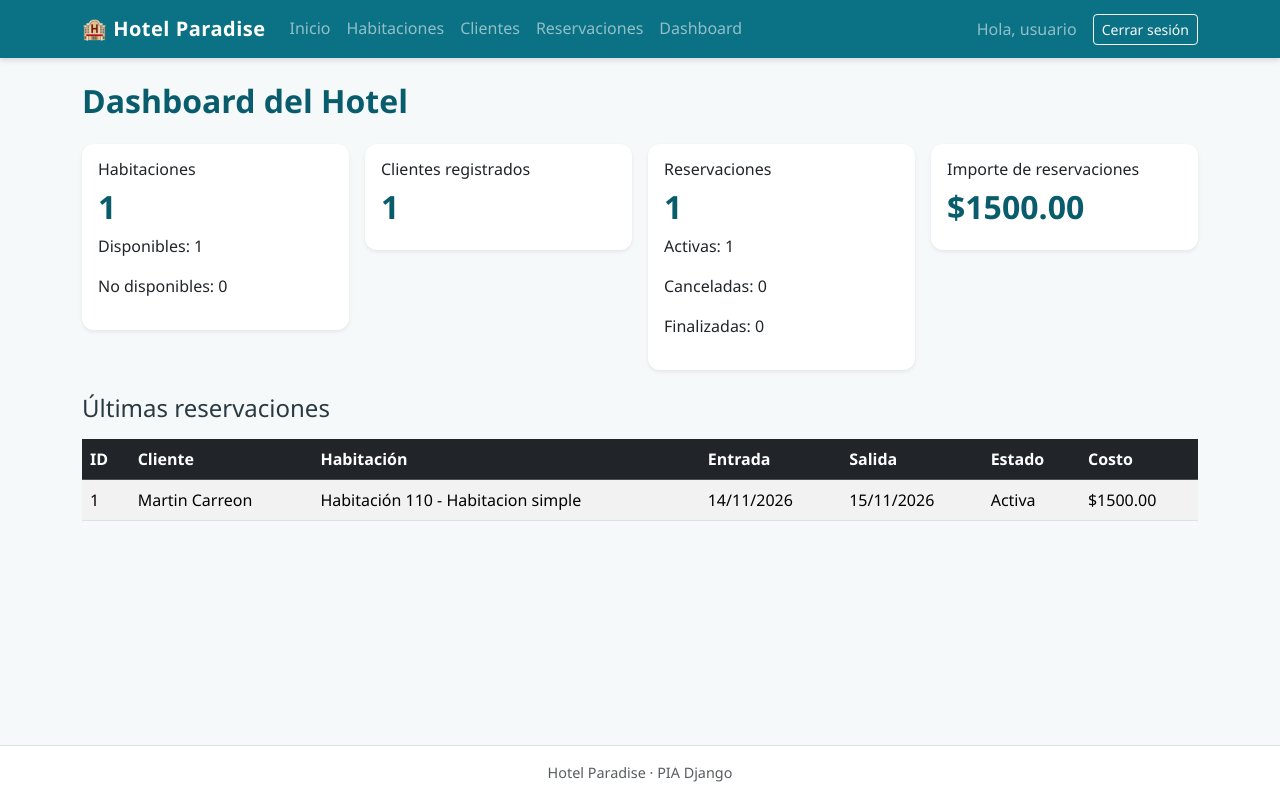
After one commit to varmenet/hotel-paradise-django, a Django app: page /dashboard/ in a window 1280 px wide. The commit adds this page. Run offline with Django 5.2, Linux system fonts and the light colour scheme; a user stored in the database is signed in; data comes from the database, SQL or seed files in the repository.

Commit message:
Implementar seguridad de usuarios y dashboard

```diff
--- a/config/settings.py
+++ b/config/settings.py
@@ -136,3 +136,8 @@ MEDIA_ROOT = BASE_DIR / 'media'
 
 from django.contrib.messages import constants as m
 MESSAGE_TAGS = {m.ERROR: "danger"}
+
+
+LOGIN_URL = 'login'
+LOGIN_REDIRECT_URL = 'inicio'
+LOGOUT_REDIRECT_URL = 'inicio'
--- a/config/urls.py
+++ b/config/urls.py
@@ -1,30 +1,37 @@
-"""
-URL configuration for config project.
 
-The `urlpatterns` list routes URLs to views. For more information please see:
-    https://docs.djangoproject.com/en/6.1/topics/http/urls/
-Examples:
-Function views
-    1. Add an import:  from my_app import views
-    2. Add a URL to urlpatterns:  path('', views.home, name='home')
-Class-based views
-    1. Add an import:  from other_app.views import Home
-    2. Add a URL to urlpatterns:  path('', Home.as_view(), name='home')
-Including another URLconf
-    1. Import the include() function: from django.urls import include, path
-    2. Add a URL to urlpatterns:  path('blog/', include('blog.urls'))
-"""
 from django.contrib import admin
 from django.urls import path, include
 from django.conf import settings
 from django.conf.urls.static import static
 from django.views.generic import TemplateView
+from django.contrib.auth import views as auth_views
 
 urlpatterns = [
     path('admin/', admin.site.urls),
+
     path('habitaciones/', include('habitaciones.urls')),
     path('clientes/', include('clientes.urls')),
     path('reservaciones/', include('reservaciones.urls')),
-    #path('dashboard/', include('dashboard.urls')),
-    path('', TemplateView.as_view(template_name='inicio.html'), name='inicio'),
+    path('dashboard/', include('dashboard.urls')),
+
+    path(
+        'login/',
+        auth_views.LoginView.as_view(
+            template_name='registration/login.html'
+        ),
+        name='login'
+    ),
+
+    path(
+        'logout/',
+        auth_views.LogoutView.as_view(),
+        name='logout'
+    ),
+
+    path(
+        '',
+        TemplateView.as_view(template_name='inicio.html'),
+        name='inicio'
+    ),
+
 ] + static(settings.MEDIA_URL, document_root=settings.MEDIA_ROOT)
--- /dev/null
+++ b/dashboard/urls.py
@@ -0,0 +1,8 @@
+from django.urls import path
+from . import views
+
+app_name = "dashboard"
+
+urlpatterns = [
+    path("", views.inicio_dashboard, name="inicio"),
+]
--- a/dashboard/views.py
+++ b/dashboard/views.py
@@ -1,3 +1,65 @@
+
+from django.contrib.auth.decorators import login_required
+from django.db.models import Sum
 from django.shortcuts import render
 
-# Create your views here.
+from clientes.models import Cliente
+from habitaciones.models import Habitacion
+from reservaciones.models import Reservacion
+
+
+@login_required
+def inicio_dashboard(request):
+    habitaciones = Habitacion.objects.count()
+
+    habitaciones_disponibles = Habitacion.objects.filter(
+        disponible=True
+    ).count()
+
+    habitaciones_no_disponibles = Habitacion.objects.filter(
+        disponible=False
+    ).count()
+
+    clientes = Cliente.objects.count()
+
+    reservaciones = Reservacion.objects.count()
+
+    reservaciones_activas = Reservacion.objects.filter(
+        estado=Reservacion.Estado.ACTIVA
+    ).count()
+
+    reservaciones_canceladas = Reservacion.objects.filter(
+        estado=Reservacion.Estado.CANCELADA
+    ).count()
+
+    reservaciones_finalizadas = Reservacion.objects.filter(
+        estado=Reservacion.Estado.FINALIZADA
+    ).count()
+
+    importe_reservaciones = Reservacion.objects.filter(
+        estado__in=[
+            Reservacion.Estado.ACTIVA,
+            Reservacion.Estado.FINALIZADA
+        ]
+    ).aggregate(
+        total=Sum('costo_total')
+    )['total'] or 0
+
+    ultimas_reservaciones = Reservacion.objects.select_related(
+        'cliente', 'habitacion'
+    ).order_by('-fecha_creacion')[:5]
+
+    contexto = {
+        'habitaciones': habitaciones,
+        'habitaciones_disponibles': habitaciones_disponibles,
+        'habitaciones_no_disponibles': habitaciones_no_disponibles,
+        'clientes': clientes,
+        'reservaciones': reservaciones,
+        'reservaciones_activas': reservaciones_activas,
+        'reservaciones_canceladas': reservaciones_canceladas,
+        'reservaciones_finalizadas': reservaciones_finalizadas,
+        'importe_reservaciones': importe_reservaciones,
+        'ultimas_reservaciones': ultimas_reservaciones,
+    }
+
+    return render(request, 'dashboard/inicio.html', contexto)
--- a/templates/base.html
+++ b/templates/base.html
@@ -25,11 +25,19 @@
           <li class="nav-item"><a class="nav-link" href="/dashboard/">Dashboard</a></li>
         </ul>
         {% if user.is_authenticated %}
-          <span class="navbar-text me-3">Hola, {{ user.username }}</span>
-          <a class="btn btn-outline-light btn-sm" href="/cerrar-sesion/">Cerrar sesión</a>
-        {% else %}
-          <a class="btn btn-outline-light btn-sm" href="/iniciar-sesion/">Iniciar sesión</a>
-        {% endif %}
+  <span class="navbar-text me-3">Hola, {{ user.username }}</span>
+
+  <form method="post" action="{% url 'logout' %}" class="d-inline">
+    {% csrf_token %}
+    <button type="submit" class="btn btn-outline-light btn-sm">
+      Cerrar sesión
+    </button>
+  </form>
+{% else %}
+  <a class="btn btn-outline-light btn-sm" href="{% url 'login' %}">
+    Iniciar sesión
+  </a>
+{% endif %}
       </div>
     </div>
   </nav>
--- /dev/null
+++ b/templates/dashboard/inicio.html
@@ -0,0 +1,92 @@
+
+{% extends 'base.html' %}
+
+{% block title %}Dashboard - Hotel Paradise{% endblock %}
+
+{% block content %}
+
+<h2 class="mb-4">Dashboard del Hotel</h2>
+
+<div class="row g-3 mb-4">
+
+    <div class="col-md-3">
+        <div class="card shadow-sm">
+            <div class="card-body">
+                <h6>Habitaciones</h6>
+                <h2>{{ habitaciones }}</h2>
+                <p>Disponibles: {{ habitaciones_disponibles }}</p>
+                <p>No disponibles: {{ habitaciones_no_disponibles }}</p>
+            </div>
+        </div>
+    </div>
+
+    <div class="col-md-3">
+        <div class="card shadow-sm">
+            <div class="card-body">
+                <h6>Clientes registrados</h6>
+                <h2>{{ clientes }}</h2>
+            </div>
+        </div>
+    </div>
+
+    <div class="col-md-3">
+        <div class="card shadow-sm">
+            <div class="card-body">
+                <h6>Reservaciones</h6>
+                <h2>{{ reservaciones }}</h2>
+                <p>Activas: {{ reservaciones_activas }}</p>
+                <p>Canceladas: {{ reservaciones_canceladas }}</p>
+                <p>Finalizadas: {{ reservaciones_finalizadas }}</p>
+            </div>
+        </div>
+    </div>
+
+    <div class="col-md-3">
+        <div class="card shadow-sm">
+            <div class="card-body">
+                <h6>Importe de reservaciones</h6>
+                <h2>${{ importe_reservaciones|floatformat:2 }}</h2>
+            </div>
+        </div>
+    </div>
+
+</div>
+
+<h4 class="mb-3">Últimas reservaciones</h4>
+
+<div class="table-responsive">
+    <table class="table table-striped">
+        <thead class="table-dark">
+            <tr>
+                <th>ID</th>
+                <th>Cliente</th>
+                <th>Habitación</th>
+                <th>Entrada</th>
+                <th>Salida</th>
+                <th>Estado</th>
+                <th>Costo</th>
+            </tr>
+        </thead>
+        <tbody>
+            {% for reservacion in ultimas_reservaciones %}
+            <tr>
+                <td>{{ reservacion.id }}</td>
+                <td>{{ reservacion.cliente }}</td>
+                <td>{{ reservacion.habitacion }}</td>
+                <td>{{ reservacion.fecha_entrada|date:"d/m/Y" }}</td>
+                <td>{{ reservacion.fecha_salida|date:"d/m/Y" }}</td>
+                <td>{{ reservacion.get_estado_display }}</td>
+                <td>${{ reservacion.costo_total|floatformat:2 }}</td>
+            </tr>
+            {% empty %}
+            <tr>
+                <td colspan="7" class="text-center">
+                    No hay reservaciones registradas.
+                </td>
+            </tr>
+            {% endfor %}
+        </tbody>
+    </table>
+</div>
+
+{% endblock %}
```
Also changed, not shown: clientes/views.py (+12 -0 lines), habitaciones/views.py (+47 -6 lines), reservaciones/views.py (+7 -0 lines), templates/registration/login.html (added, +70 -0 lines), 1 other file.
